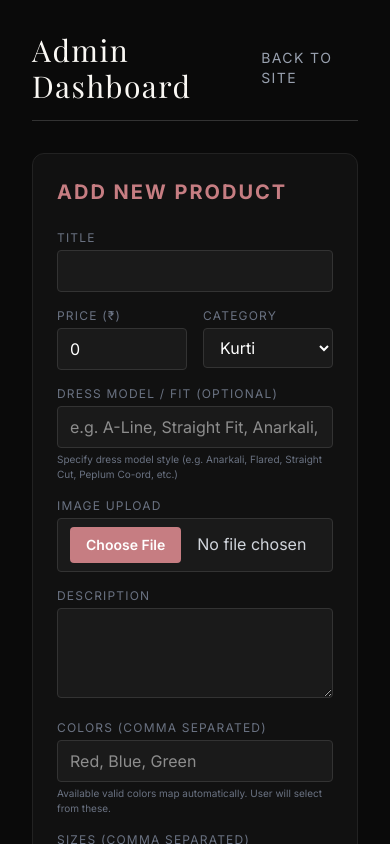
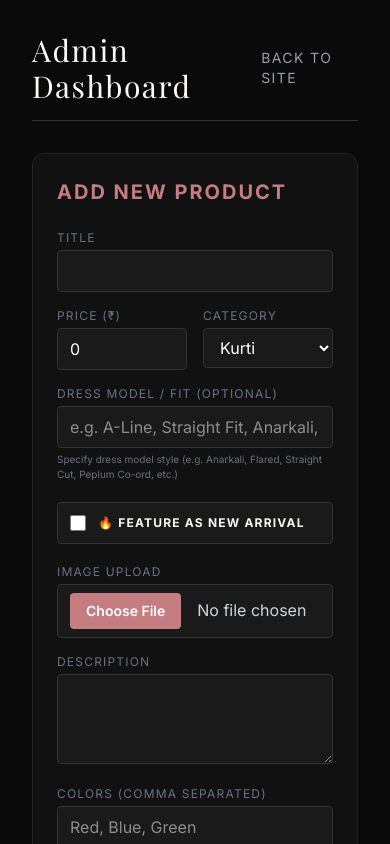
Before and after one commit to Vasanthakumar278/dreamz, a Next.js app: page /admin in a window 390 px wide. Shown: the top 844 px of the page. Built offline with nearby package versions, Linux system fonts and the light colour scheme; no server answers; the database is empty; a web font is replaced by a local one.

Commit message:
Add New Arrivals section above Collections and add New Arrival toggle in Admin dashboard

```diff
--- a/app/admin/page.tsx
+++ b/app/admin/page.tsx
@@ -17,7 +17,8 @@ export default function AdminDashboard() {
     colors: '',
     sizes: '',
     category: 'Kurti',
-    model: ''
+    model: '',
+    is_new_arrival: false
   });
 
   const fetchProducts = async () => {
@@ -126,7 +127,7 @@ export default function AdminDashboard() {
       // Reset form
       setIsEditing(false);
       setUploadStatus('idle');
-      setCurrentProduct({ title: '', price: 0, description: '', image: '', colors: '', sizes: '', category: 'Kurti', model: '' });
+      setCurrentProduct({ title: '', price: 0, description: '', image: '', colors: '', sizes: '', category: 'Kurti', model: '', is_new_arrival: false });
       fetchProducts();
 
       // Reset file input
@@ -144,8 +145,9 @@ export default function AdminDashboard() {
     setIsEditing(true);
     setCurrentProduct({
       ...product,
-      colors: product.colors.join(', '),
-      sizes: product.sizes.join(', ')
+      colors: Array.isArray(product.colors) ? product.colors.join(', ') : product.colors || '',
+      sizes: Array.isArray(product.sizes) ? product.sizes.join(', ') : product.sizes || '',
+      is_new_arrival: Boolean(product.is_new_arrival)
     });
     window.scrollTo({ top: 0, behavior: 'smooth' });
   };
@@ -203,6 +205,20 @@ export default function AdminDashboard() {
                 <label className="block text-xs uppercase tracking-widest text-gray-500 mb-1">Dress Model / Fit (Optional)</label>
                 <input type="text" name="model" placeholder="e.g. A-Line, Straight Fit, Anarkali, Crop Top & Pants" value={currentProduct.model || ''} onChange={handleInputChange} className="w-full bg-[#1a1a1a] border border-[#333] rounded px-3 py-2 focus:border-brand-rosegold outline-none transition-colors" />
                 <p className="text-[10px] text-gray-500 mt-1">Specify dress model style (e.g. Anarkali, Flared, Straight Cut, Peplum Co-ord, etc.)</p>
+              </div>
+
+              <div className="flex items-center gap-3 bg-[#1a1a1a] border border-[#333] rounded p-3 my-1 hover:border-brand-rosegold/50 transition-colors">
+                <input
+                  type="checkbox"
+                  id="is_new_arrival"
+                  name="is_new_arrival"
+                  checked={Boolean(currentProduct.is_new_arrival)}
+                  onChange={(e) => setCurrentProduct((prev: any) => ({ ...prev, is_new_arrival: e.target.checked }))}
+                  className="w-4 h-4 accent-brand-rosegold rounded cursor-pointer"
+                />
+                <label htmlFor="is_new_arrival" className="text-xs uppercase tracking-widest text-brand-ivory cursor-pointer font-bold select-none flex items-center gap-2">
+                  <span>🔥 Feature as New Arrival</span>
+                </label>
               </div>
 
               <div>
@@ -271,7 +287,7 @@ export default function AdminDashboard() {
                 {isEditing && (
                   <button type="button" onClick={() => {
                     setIsEditing(false);
-                    setCurrentProduct({ title: '', price: 0, description: '', image: '', imageBase64: '', colors: '', sizes: '', category: 'Kurti' });
+                    setCurrentProduct({ title: '', price: 0, description: '', image: '', colors: '', sizes: '', category: 'Kurti', model: '', is_new_arrival: false });
                     const fileInput = document.getElementById('imageUpload') as HTMLInputElement;
                     if (fileInput) fileInput.value = '';
                   }} className="px-4 border border-[#444] text-gray-300 hover:border-gray-400 py-3 rounded font-bold uppercase tracking-wider text-sm transition-colors">
@@ -300,7 +316,14 @@ export default function AdminDashboard() {
                   <div key={p.id} className="bg-[#111] border border-[#222] rounded-lg p-4 flex gap-4">
                     <img src={p.image} alt={p.title} className="w-20 h-24 object-cover rounded bg-[#1a1a1a]" />
                     <div className="flex flex-col flex-1">
-                      <h3 className="font-serif text-lg text-white leading-tight mb-1">{p.title}</h3>
+                      <div className="flex justify-between items-start mb-1">
+                        <h3 className="font-serif text-lg text-white leading-tight">{p.title}</h3>
+                        {p.is_new_arrival && (
+                          <span className="bg-[#c67d82]/20 border border-brand-rosegold/40 text-brand-rosegold text-[9px] font-bold px-1.5 py-0.5 rounded uppercase tracking-wider whitespace-nowrap ml-1">
+                            🔥 New
+                          </span>
+                        )}
+                      </div>
                       <div className="text-brand-rosegold font-bold text-sm mb-1">
                         ₹{p.price} <span className="text-gray-500 text-xs ml-2 font-normal">({p.category})</span>
                       </div>
--- a/app/api/products/[id]/route.ts
+++ b/app/api/products/[id]/route.ts
@@ -18,10 +18,19 @@ export async function PUT(
       ? body.sizes.split(',').map((s: string) => s.trim()).filter(Boolean)
       : body.sizes || [];
 
+    let description = body.description || '';
+    if (body.is_new_arrival) {
+      if (!description.includes('[NEW_ARRIVAL]')) {
+        description = `${description}\n\n[NEW_ARRIVAL]`.trim();
+      }
+    } else {
+      description = description.replace(/\[NEW_ARRIVAL\]/gi, '').trim();
+    }
+
     const updatedProduct = {
       title: body.title,
       price: body.price,
-      description: body.description,
+      description,
       image: body.image || '',
       colors,
       sizes,
@@ -40,7 +49,13 @@ export async function PUT(
       return NextResponse.json({ error: 'Failed to update product' }, { status: 500 });
     }
 
-    return NextResponse.json(data);
+    const responseData = {
+      ...data,
+      is_new_arrival: Boolean(body.is_new_arrival),
+      description: (data.description || '').replace(/\[NEW_ARRIVAL\]/gi, '').trim()
+    };
+
+    return NextResponse.json(responseData);
   } catch (error) {
     console.error(error);
     return NextResponse.json({ error: 'Failed to update product' }, { status: 500 });
--- a/app/api/products/route.ts
+++ b/app/api/products/route.ts
@@ -16,7 +16,17 @@ export async function GET() {
     return NextResponse.json({ error: 'Failed to fetch products', details: error }, { status: 500 });
   }
 
-  return NextResponse.json(data);
+  const processedData = (data || []).map((product: any) => {
+    const isNewArrival = Boolean(product.is_new_arrival || (product.description && product.description.includes('[NEW_ARRIVAL]')));
+    const cleanDescription = product.description ? product.description.replace(/\[NEW_ARRIVAL\]/gi, '').trim() : '';
+    return {
+      ...product,
+      is_new_arrival: isNewArrival,
+      description: cleanDescription
+    };
+  });
+
+  return NextResponse.json(processedData);
 }
 
 // POST /api/products — add a new product
@@ -33,11 +43,20 @@ export async function POST(request: Request) {
       ? body.sizes.split(',').map((s: string) => s.trim()).filter(Boolean)
       : body.sizes || [];
 
-    const newProduct = {
+    let description = body.description || '';
+    if (body.is_new_arrival) {
+      if (!description.includes('[NEW_ARRIVAL]')) {
+        description = `${description}\n\n[NEW_ARRIVAL]`.trim();
+      }
+    } else {
+      description = description.replace(/\[NEW_ARRIVAL\]/gi, '').trim();
+    }
+
+    const newProduct: any = {
       id: productId,
       title: body.title,
       price: body.price,
-      description: body.description,
+      description,
       image: body.image || '',
       colors,
       sizes,
@@ -55,7 +74,13 @@ export async function POST(request: Request) {
       return NextResponse.json({ error: 'Failed to save product' }, { status: 500 });
     }
 
-    return NextResponse.json(data, { status: 201 });
+    const responseData = {
+      ...data,
+      is_new_arrival: Boolean(body.is_new_arrival),
+      description: (data.description || '').replace(/\[NEW_ARRIVAL\]/gi, '').trim()
+    };
+
+    return NextResponse.json(responseData, { status: 201 });
   } catch (error) {
     console.error(error);
     return NextResponse.json({ error: 'Failed to save product' }, { status: 500 });
--- a/app/page.tsx
+++ b/app/page.tsx
@@ -14,8 +14,8 @@ export default function Home() {
     <main className="min-h-screen">
       <Navbar />
       <HeroSection />
+      <ProductGrid />
       <CollectionsSection />
-      <ProductGrid />
       <AboutSection />
       <CustomerExperienceSection />
       <GallerySection />
--- a/components/ProductGrid.tsx
+++ b/components/ProductGrid.tsx
@@ -8,11 +8,12 @@ import { useWishlist } from '../context/WishlistContext';
 export default function ProductGrid() {
   const [quickViewProductId, setQuickViewProductId] = useState<string | null>(null);
   const [products, setProducts] = useState<Product[]>([]);
-  const [activeCategory, setActiveCategory] = useState<string>("All");
+  const [activeCategory, setActiveCategory] = useState<string>("New Arrivals");
   const [isLoading, setIsLoading] = useState(true);
   const { toggleWishlistProduct, isInWishlist } = useWishlist();
 
   const categories = [
+    "New Arrivals",
     "All",
     "Kurti",
     "Co-ord Sets",
@@ -32,7 +33,11 @@ export default function ProductGrid() {
       });
   }, []);
 
-  const filteredProducts = activeCategory === "All"
+  const newArrivalsList = products.filter((p: any) => p.is_new_arrival);
+
+  const filteredProducts = activeCategory === "New Arrivals"
+    ? (newArrivalsList.length > 0 ? newArrivalsList : products)
+    : activeCategory === "All"
       ? products
       : products.filter((p: any) => {
           if (activeCategory === "Co-ord Sets") {
@@ -50,15 +55,17 @@ export default function ProductGrid() {
 
         {/* Filter / Nav Bar for Products */}
         <div className="flex flex-col mb-12 border-b border-[#333] pb-4">
-          <h2 className="font-serif text-3xl md:text-4xl tracking-wider uppercase mb-6">Collection</h2>
+          <h2 className="font-serif text-3xl md:text-4xl tracking-wider uppercase mb-6 text-brand-ivory">
+            New Arrivals & Catalog
+          </h2>
           <div className="flex gap-6 text-sm font-sans uppercase tracking-widest text-gray-400 overflow-x-auto pb-2 scrollbar-hide whitespace-nowrap">
             {categories.map((category) => (
               <button
                 key={category}
                 onClick={() => setActiveCategory(category)}
-                className={`pb-1 transition-all ${activeCategory === category ? "text-white border-b-2 border-brand-rosegold" : "hover:text-white"}`}
+                className={`pb-1 transition-all ${activeCategory === category ? "text-brand-rosegold font-bold border-b-2 border-brand-rosegold" : "hover:text-white"}`}
               >
-                {category}
+                {category === "New Arrivals" ? "🔥 New Arrivals" : category}
               </button>
             ))}
           </div>
@@ -78,9 +85,11 @@ export default function ProductGrid() {
               {/* Product Image */}
               <div className="relative aspect-[4/5] overflow-hidden bg-[#1a1a1a]">
                 {/* NEW Badge */}
-                <div className="absolute top-3 left-3 z-10 bg-[#c67d82]/20 text-brand-rosegold text-xs font-bold px-2 py-1 uppercase tracking-widest border border-brand-rosegold/30 rounded-sm">
-                  New
+                {product.is_new_arrival && (
+                  <div className="absolute top-3 left-3 z-10 bg-[#c67d82] text-white text-[10px] font-extrabold px-2.5 py-1 uppercase tracking-widest rounded-sm shadow-md flex items-center gap-1">
+                    <span>🔥 NEW ARRIVAL</span>
                   </div>
+                )}
 
                 <button
                   onClick={() => toggleWishlistProduct(product)}
--- a/context/CartContext.tsx
+++ b/context/CartContext.tsx
@@ -10,6 +10,7 @@ export type Product = {
   description: string;
   category?: string;
   model?: string;
+  is_new_arrival?: boolean;
   colors?: string[];
   sizes?: string[];
 };
```
Lines whose indentation alone changed are shown as unchanged.
